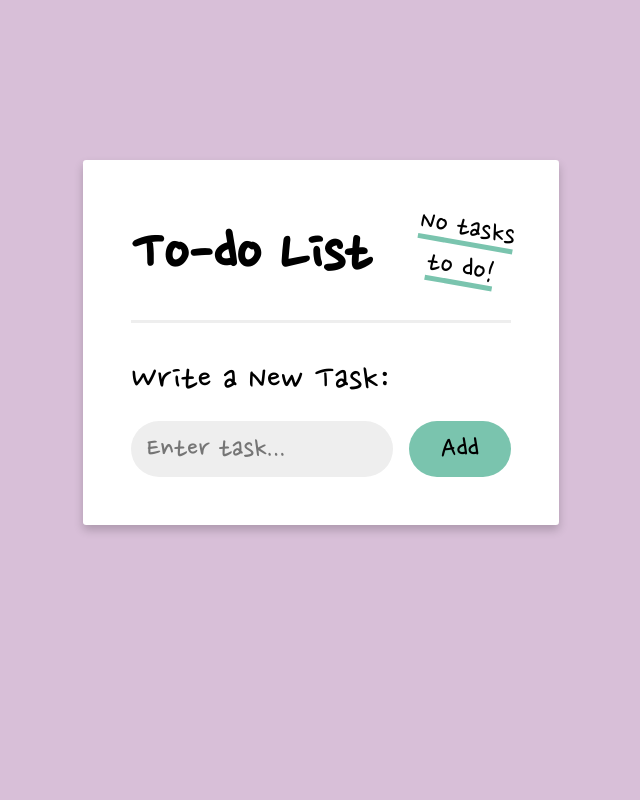
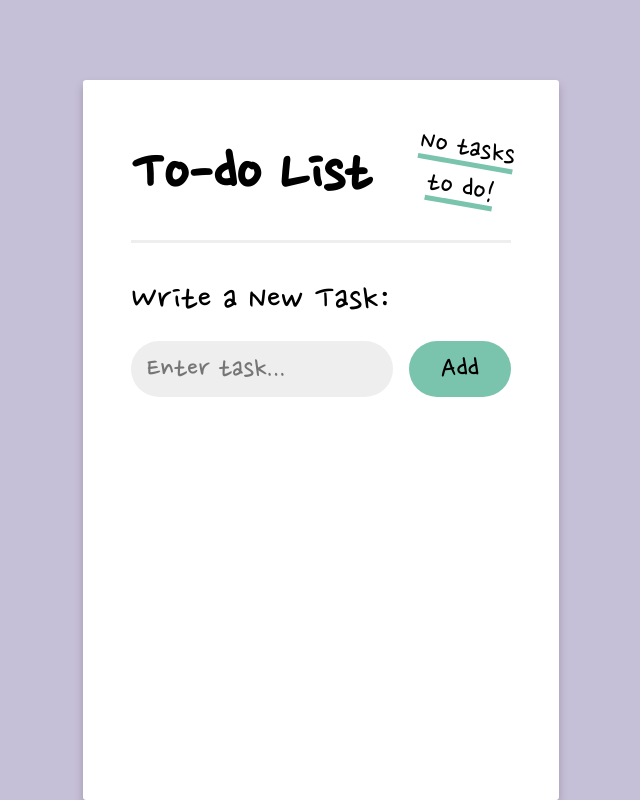
Before and after one commit to mikaelalundstrom/exercise-react-todo, a React (Vite) app: page / in a window 1280 px wide. Shown: the whole page, without its empty margins (319-959 px from the left). Built offline with nearby package versions, Linux system fonts and the light colour scheme.

Commit message:
update style

```diff
--- a/src/App.css
+++ b/src/App.css
@@ -1,10 +1,11 @@
 #root {
   max-width: 1280px;
-  margin: 10rem auto;
+  margin: 5rem auto 0 auto;
   padding: 3rem;
   background-color: white;
   border-radius: 0.2rem;
   box-shadow: 0px 5px 10px rgba(0, 0, 0, 0.2);
+  min-height: 100%;
 }
 
 .h1-counter-container {
--- a/src/App.tsx
+++ b/src/App.tsx
@@ -6,11 +6,11 @@ function App() {
   const [tasks, setTasks] = useState<Task[]>([]);
   const [todoCounter, setTodoCounter] = useState<number>(0);
 
-  //interface task object
-  interface Task {
+  // type task object
+  type Task = {
     task: string;
     done: boolean;
-  }
+  };
 
   // ONSUBMIT:  ADD NEWTASK TO TASKS LIST
   const handleSubmit = (event: FormEvent<HTMLFormElement>) => {
--- a/src/index.css
+++ b/src/index.css
@@ -2,7 +2,7 @@
 :root {
   --font-primary: "Nanum Pen Script", cursive;
   --color-primary: #7ac4ae;
-  --color-secondary: thistle;
+  --color-secondary: #c6bfd8;
   --color-red: #f0826f;
   --color-light-grey: #eee;
   --color-grey: #bbb;
@@ -17,7 +17,7 @@
 
 body {
   display: flex;
-  align-items: center;
   justify-content: center;
   background-color: var(--color-secondary);
+  min-height: 100vh;
 }
```
